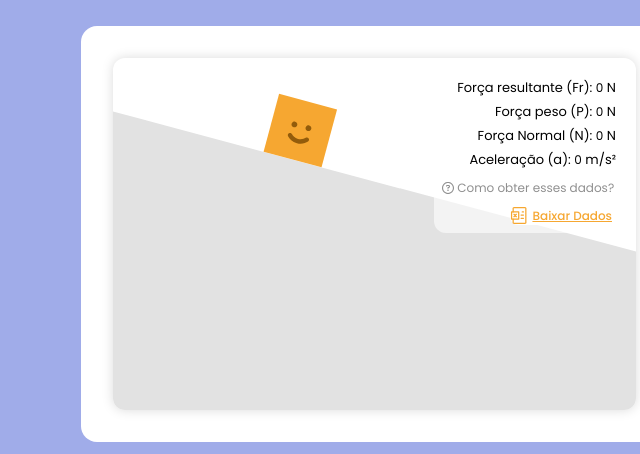
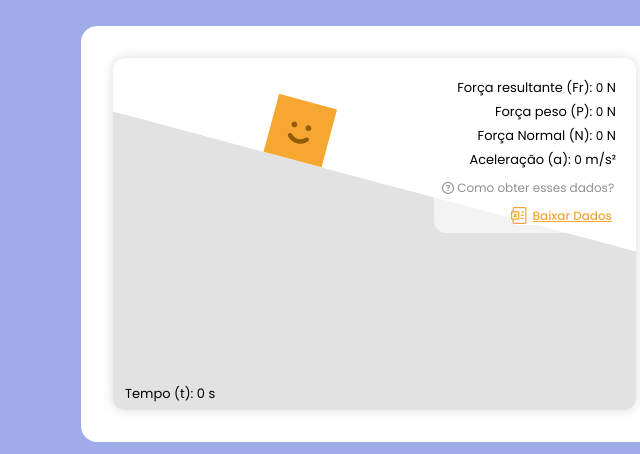
Before and after one commit to talita-aya/certificadora-2, a plain HTML site: page plano.html in a window 1280 px wide. Shown: the part 129-583 px from the top of the page, 109-749 px from the left. Drawn offline with nearby package versions, Linux system fonts and the light colour scheme.

Commit message:
tempo visível na simulação do plano

```diff
--- a/plano.html
+++ b/plano.html
@@ -49,6 +49,9 @@
                 <span id="download-button">Baixar Dados</span>
               </button>
             </div>
+          </div>
+          <div class="time">
+            <p>Tempo (t): <span id="time">0</span> s</p>
           </div>
         </div>
         <div class="graphic-info-plane">
--- a/plano.js
+++ b/plano.js
@@ -48,6 +48,11 @@ class Animation {
         this.elapsedTime = 0; // rastrear o tempo decorrido
     }
 
+    // Método para atualizar o tempo no HTML
+    updateElapsedTime() {
+        document.getElementById("time").textContent = this.elapsedTime.toFixed(2);
+    }
+
     //reiniciar simulação
     resetAnimation() {
         clearTimeout(this.timer);
@@ -70,6 +75,7 @@ class Animation {
         this.calculator.position = this.calculator.newPosition;
 
         this.elapsedTime += this.calculator.timeInterval / 1000; // Atualiza o tempo decorrido
+        this.updateElapsedTime(); // Atualiza o tempo no HTML
 
         if (this.calculator.newPosition < this.simulator.clientWidth - this.object.clientWidth) {
             this.timer = setTimeout(() => this.animate(), 1);
--- a/style.css
+++ b/style.css
@@ -313,6 +313,17 @@ footer .dev a img:hover {
   margin-bottom: 6px;
 }
 
+.time {
+  height: 95%;
+  display: flex;
+  position: absolute;
+  align-items: flex-end;
+  z-index: 999;
+}
+.time p{
+  font-size: 13px;
+}
+
 .question {
   margin-top: 5px;
 }
```
